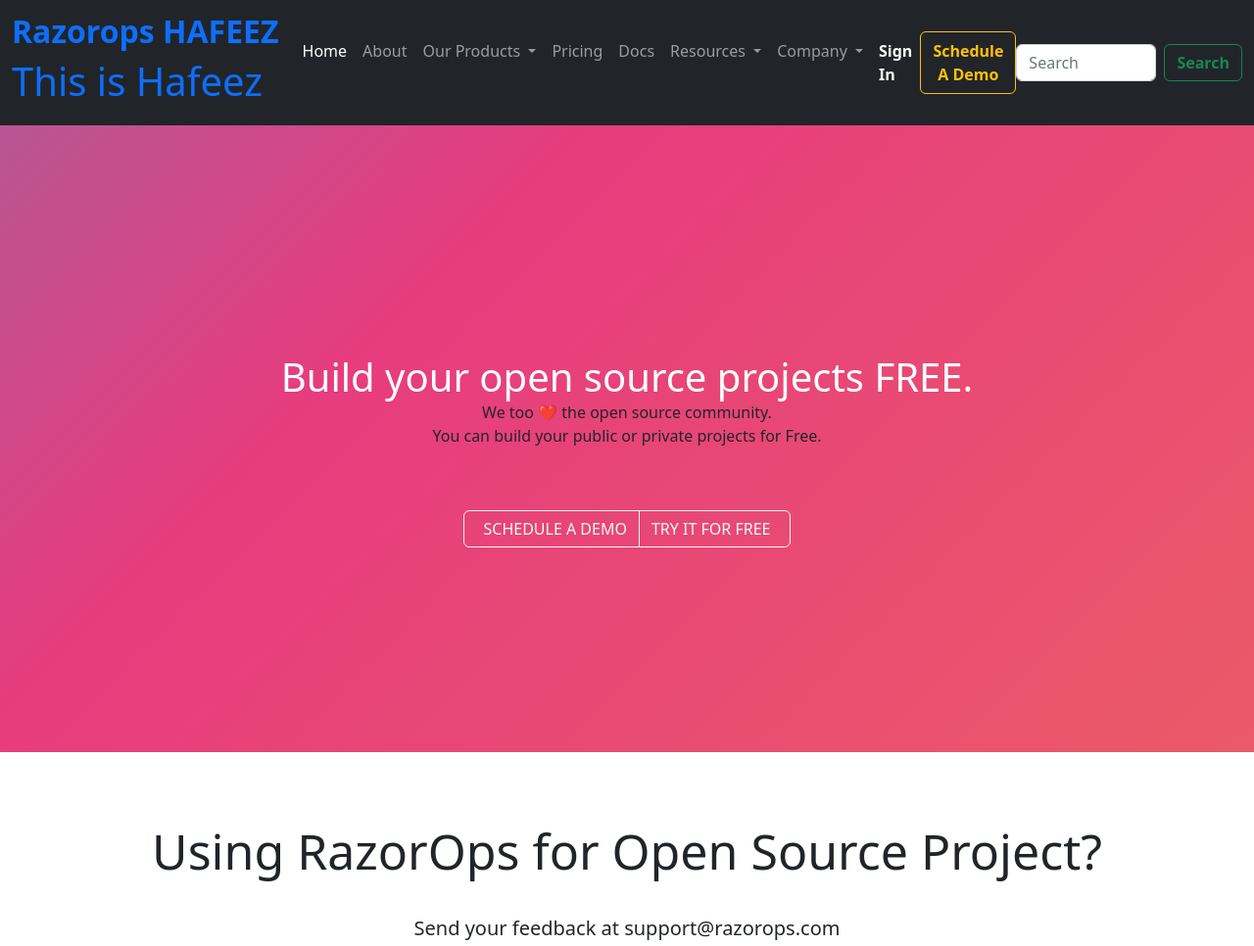
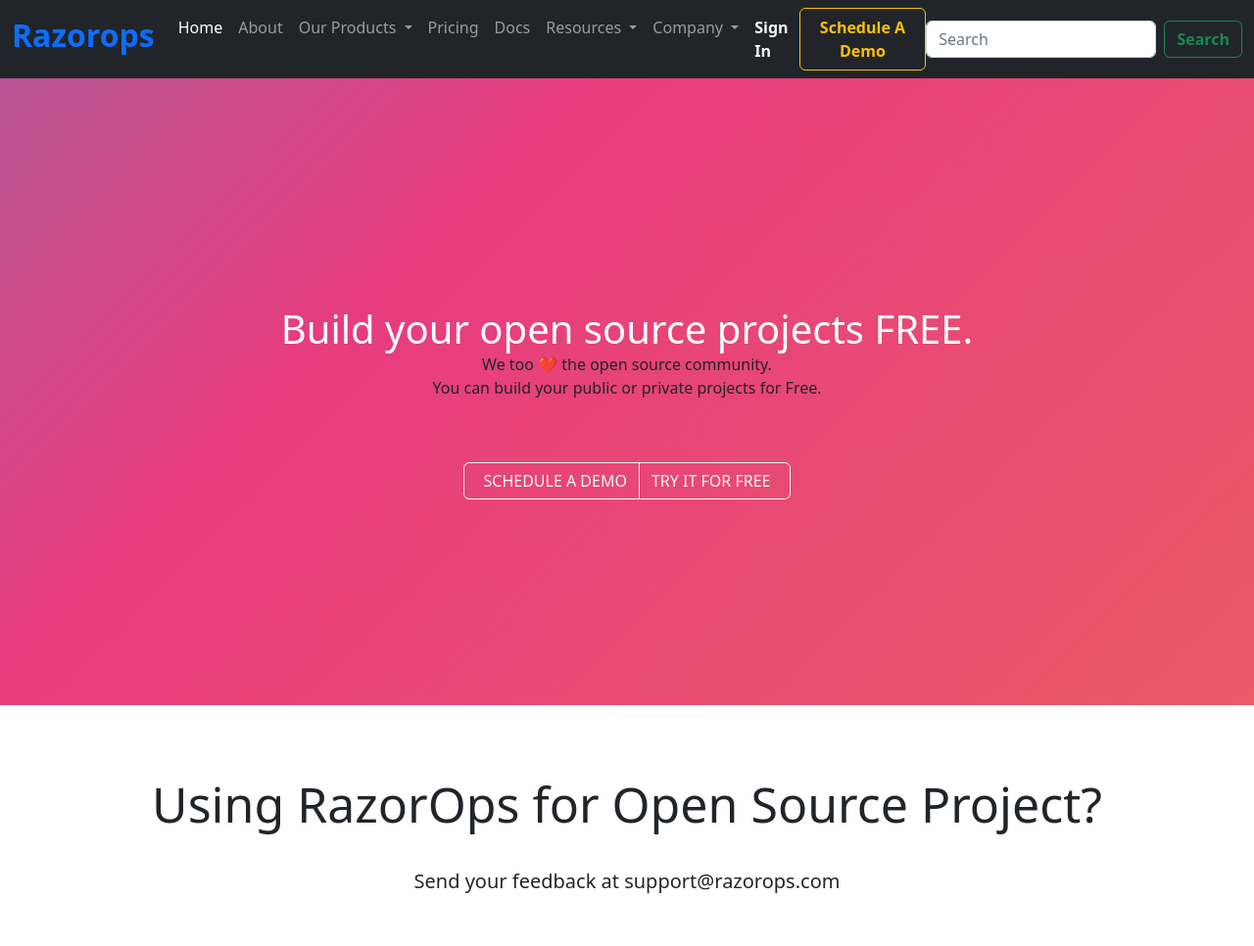
Before and after one commit to ShaikAbdulHafeez03/Razoropsintern2, a plain HTML site: page index.html in a window 1280 px wide. Shown: the top 966 px of the page at 98% size. Drawn offline with nearby package versions, Linux system fonts and the light colour scheme.

Commit message:
Update index.html

```diff
--- a/index.html
+++ b/index.html
@@ -13,8 +13,7 @@
      <nav class="navbar navbar-expand-lg navbar-dark bg-dark">
         <div class="container-fluid">
             <a class="navbar-brand text-primary" href="#">
-                <h2><b>Razorops HAFEEZ</b></h2>
-                <h1>This is Hafeez</h1>
+                <h2><b>Razorops</b></h2>
             </a>
             <button class="navbar-toggler" type="button" data-bs-toggle="collapse"
                 data-bs-target="#navbarSupportedContent" aria-controls="navbarSupportedContent" aria-expanded="false"
```
